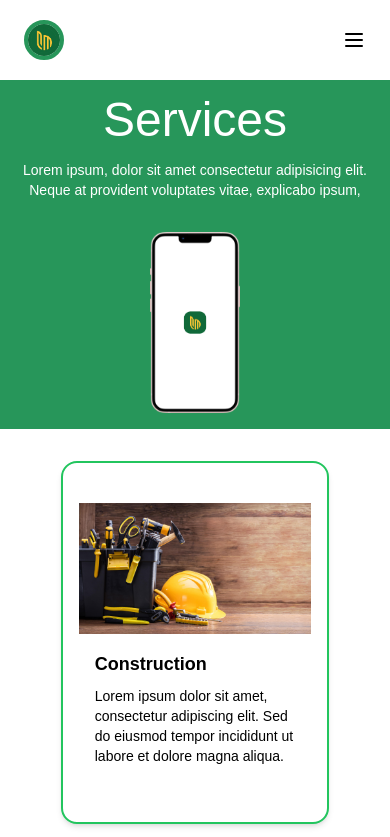
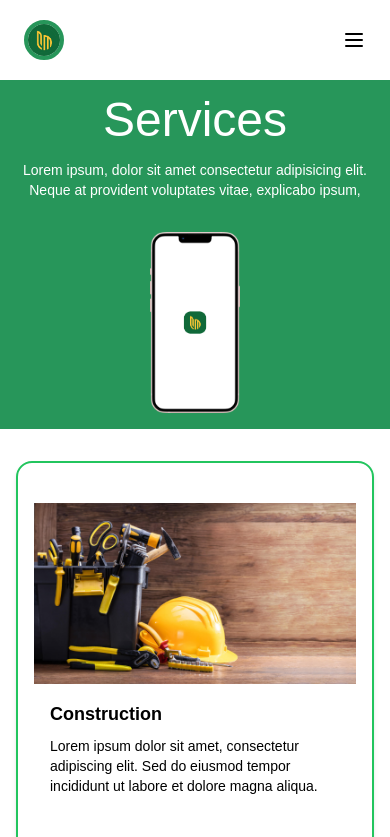
Before and after one commit to anfiquehussain/bricksnmix, a React (Create React App) app: page /services in a window 390 px wide. Shown: the top 837 px of the page. Built offline with nearby package versions, Linux system fonts and the light colour scheme.

Commit message:
service page

```diff
--- a/src/components/Card/Card.jsx
+++ b/src/components/Card/Card.jsx
@@ -2,7 +2,7 @@ import React from 'react';
 
 function Card({ img, title, subtitle }) {
     return (
-        <div className="w-3/4 md:w-1/3 lg:w-1/4 mx-auto rounded-2xl overflow-hidden border-green-500 border-2 px-4 py-10 bg-white shadow-md">
+        <div className="w-full md:w-1/3 lg:w-1/4 mx-auto rounded-2xl overflow-hidden border-green-500 border-2 px-4 py-10 bg-white shadow-md">
             <img className="w-full h-max object-cover" src={img} alt={title} />
             <div className="px-4 py-4 text-start ">
                 <h3 className="font-bold text-lg md:text-xl mb-2 text-gray-900">{title}</h3>
```
